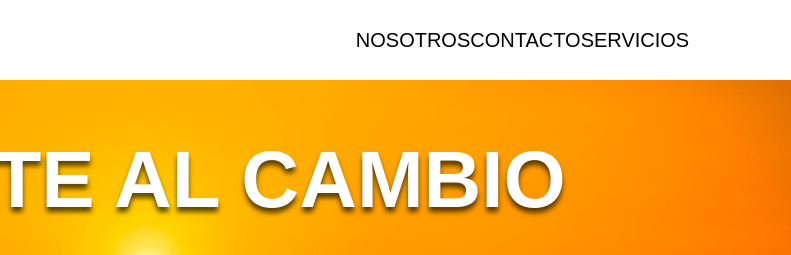
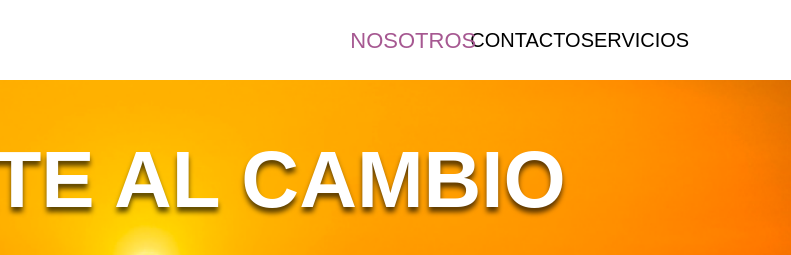
Before and after one commit to LAUTYslz/Revolucion-Interior, a plain HTML site: page index.html in a window 1280 px wide. In both pictures the pointer is over the link "NOSOTROS". Shown: the top 255 px of the page, 489-1280 px from the left. Drawn offline with Linux system fonts and the light colour scheme; a web font is replaced by a local one.

Commit message:
cambios en los a del header

```diff
--- a/estilos/general.css
+++ b/estilos/general.css
@@ -58,6 +58,11 @@ nav{
 #nav-menu a{
     text-decoration: none;
     color: black;
+    transition: .3s;
+}
+#nav-menu a:hover{
+    color: #A65891;
+    scale: 1.1;
 }
 #nav-menu h3{
     font-weight: normal;
```
